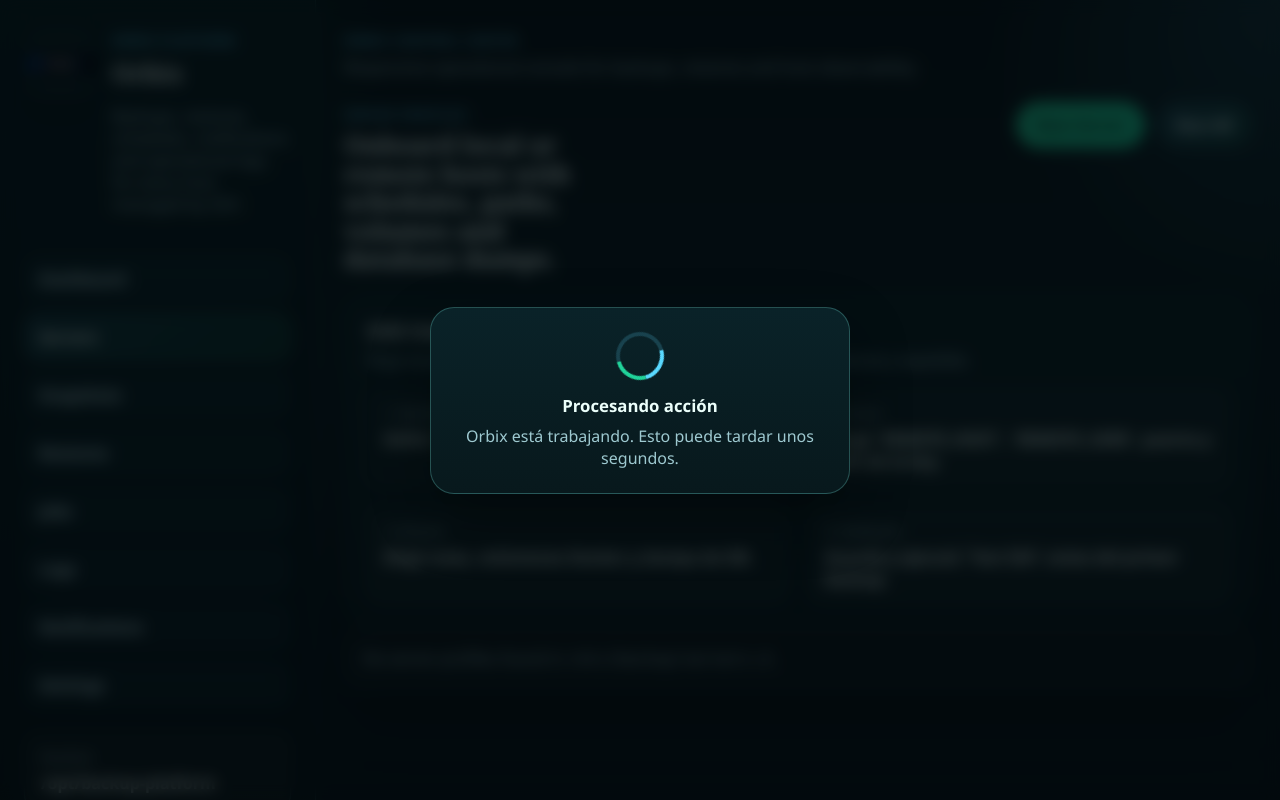
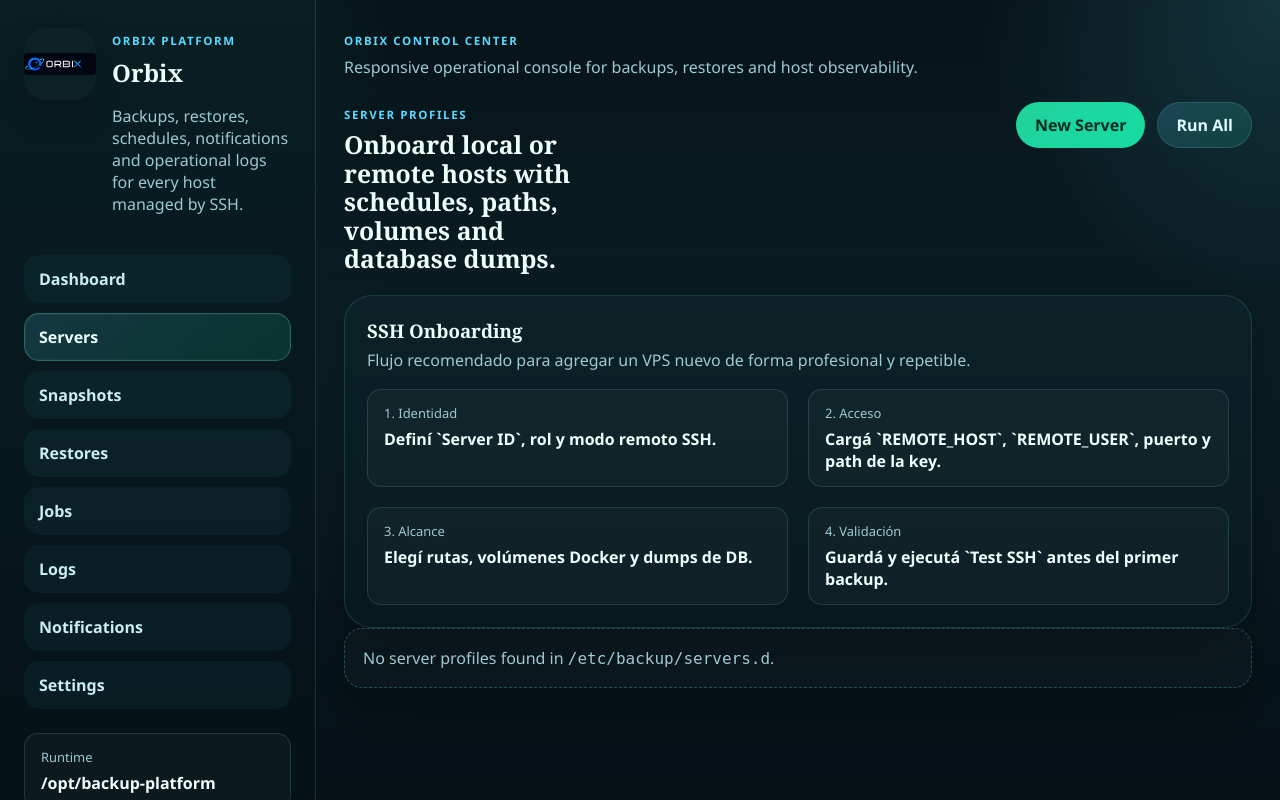
Before and after one commit to daniel1rosso/server-backups, a Flask app: page /servers in a window 1280 px wide. Run offline with Flask 3, Linux system fonts and the light colour scheme; parts of the project's set-up code (start-up, migrations or seed data) failed here and were passed over; some libraries are stand-ins or nearby versions.

Commit message:
Replace blocking loader with inline form loading

```diff
--- a/ui/static/styles.css
+++ b/ui/static/styles.css
@@ -736,51 +736,51 @@
   min-width: 120px;
 }
 
-.loading-overlay {
-  position: fixed;
-  inset: 0;
-  display: grid;
-  place-items: center;
-  padding: 24px;
-  background: rgba(2, 8, 10, 0.72);
-  backdrop-filter: blur(8px);
-  z-index: 100;
-}
-
-.loading-card {
-  width: min(420px, 100%);
-  padding: 24px;
-  border-radius: 24px;
-  border: 1px solid var(--line-strong);
-  background: linear-gradient(180deg, rgba(10, 35, 41, 0.98), rgba(8, 25, 29, 0.98));
-  box-shadow: var(--shadow-lg);
-  text-align: center;
-}
-
-.loading-card strong {
-  display: block;
-  margin-bottom: 8px;
-  font-size: 1.05rem;
-}
-
-.loading-card p {
-  margin: 0;
-  color: var(--muted);
-}
-
 .spinner {
-  width: 48px;
-  height: 48px;
-  margin: 0 auto 14px;
+  width: 18px;
+  height: 18px;
   border-radius: 999px;
-  border: 4px solid rgba(89, 217, 255, 0.18);
+  border: 3px solid rgba(89, 217, 255, 0.18);
   border-top-color: var(--sky);
   border-right-color: var(--green);
   animation: orbix-spin 0.9s linear infinite;
 }
 
-body.is-loading {
-  overflow: hidden;
+.btn.is-loading {
+  position: relative;
+  color: transparent !important;
+  pointer-events: none;
+}
+
+.btn.is-loading::after {
+  content: "";
+  position: absolute;
+  inset: 50% auto auto 50%;
+  width: 18px;
+  height: 18px;
+  margin-left: -9px;
+  margin-top: -9px;
+  border-radius: 999px;
+  border: 3px solid rgba(255, 255, 255, 0.25);
+  border-top-color: currentColor;
+  border-right-color: currentColor;
+  animation: orbix-spin 0.9s linear infinite;
+}
+
+.btn.primary.is-loading::after {
+  border-color: rgba(3, 44, 35, 0.25);
+  border-top-color: #032c23;
+  border-right-color: #032c23;
+}
+
+.loading-status {
+  margin: 0;
+  color: var(--muted);
+  font-size: 0.92rem;
+}
+
+.loading-status[hidden] {
+  display: none;
 }
 
 @keyframes orbix-spin {
--- a/ui/static/ui.js
+++ b/ui/static/ui.js
@@ -132,34 +132,30 @@
   };
 
   const initLoading = (scope = document) => {
-    const overlay = document.querySelector("[data-loading-overlay]");
-    if (!(overlay instanceof HTMLElement)) return;
-    const title = overlay.querySelector("strong");
-    const text = overlay.querySelector("p");
-
-    const resetLoading = () => {
-      overlay.hidden = true;
-      document.body.classList.remove("is-loading");
-    };
-
-    resetLoading();
-    window.addEventListener("pageshow", resetLoading);
-    window.addEventListener("load", resetLoading);
-
     scope.querySelectorAll("form").forEach((form) => {
       if (!(form instanceof HTMLFormElement) || form.dataset.loadingBound === "true") return;
       form.dataset.loadingBound = "true";
       form.addEventListener("submit", () => {
         const action = form.getAttribute("action") || "";
         if (form.dataset.skipLoading === "true" || action.startsWith("/actions/")) return;
-        if (title instanceof HTMLElement) {
-          title.textContent = form.dataset.loadingTitle || "Procesando acción";
+        form.classList.add("is-submitting");
+
+        const statusEl = form.querySelector("[data-loading-status]");
+        if (statusEl instanceof HTMLElement) {
+          statusEl.hidden = false;
+          statusEl.textContent = form.dataset.loadingMessage || "Orbix está procesando la solicitud...";
         }
-        if (text instanceof HTMLElement) {
-          text.textContent = form.dataset.loadingMessage || "Orbix está trabajando. Esto puede tardar unos segundos.";
-        }
-        overlay.hidden = false;
-        document.body.classList.add("is-loading");
+
+        form.querySelectorAll('button[type="submit"]').forEach((button) => {
+          if (!(button instanceof HTMLButtonElement)) return;
+          if (!button.dataset.originalText) {
+            button.dataset.originalText = button.textContent || "";
+          }
+          button.disabled = true;
+          button.classList.add("is-loading");
+          button.setAttribute("aria-busy", "true");
+          button.textContent = button.dataset.loadingText || "Cargando...";
+        });
       });
     });
   };
--- a/ui/templates/base.html
+++ b/ui/templates/base.html
@@ -66,13 +66,6 @@
         {% block content %}{% endblock %}
       </main>
     </div>
-    <div class="loading-overlay" data-loading-overlay hidden>
-      <div class="loading-card" role="status" aria-live="polite">
-        <div class="spinner" aria-hidden="true"></div>
-        <strong>Procesando acción</strong>
-        <p>Orbix está trabajando. Esto puede tardar unos segundos.</p>
-      </div>
-    </div>
     <script src="{{ url_for('static', filename='ui.js') }}"></script>
   </body>
 </html>
--- a/ui/templates/logs.html
+++ b/ui/templates/logs.html
@@ -17,7 +17,7 @@
         <p>Fetch logs directly over SSH or from the local host runtime.</p>
       </div>
     </header>
-    <form method="get" action="{{ url_for('logs_view') }}" class="form-grid" data-loading-message="Buscando logs y validando el origen seleccionado...">
+    <form method="get" action="{{ url_for('logs_view') }}" class="form-grid" data-loading-message="Buscando logs y validando el origen seleccionado..." data-loading-text="Buscando...">
       <div class="field">
         <label>Server</label>
         <select name="server_filename">
@@ -43,6 +43,7 @@
       <div class="form-actions span-2">
         <button class="btn primary" type="submit">Preview</button>
       </div>
+      <p class="loading-status span-2" data-loading-status hidden></p>
     </form>
   </article>
 
--- a/ui/templates/notifications.html
+++ b/ui/templates/notifications.html
@@ -22,13 +22,14 @@
         <p>These values are stored in <code>/etc/backup/global.env</code>.</p>
       </div>
     </header>
-    <form method="post" action="{{ url_for('save_notifications') }}" class="form-grid">
+    <form method="post" action="{{ url_for('save_notifications') }}" class="form-grid" data-loading-message="Guardando notificaciones..." data-loading-text="Guardando...">
       <div class="field"><label>Enabled</label><input name="TELEGRAM_ENABLED" value="{{ settings.TELEGRAM_ENABLED }}"></div>
       <div class="field"><label>Chat ID</label><input name="TELEGRAM_CHAT_ID" value="{{ settings.TELEGRAM_CHAT_ID }}"></div>
       <div class="field span-2"><label>Bot Token</label><input name="TELEGRAM_BOT_TOKEN" value="{{ settings.TELEGRAM_BOT_TOKEN }}"></div>
       <div class="form-actions span-2">
         <button class="btn primary" type="submit">Save Notifications</button>
       </div>
+      <p class="loading-status span-2" data-loading-status hidden></p>
     </form>
   </article>
 
--- a/ui/templates/servers.html
+++ b/ui/templates/servers.html
@@ -79,7 +79,7 @@
 
     <div class="server-admin" id="server-admin-{{ loop.index }}" hidden>
       <div class="panel-divider"></div>
-      <form method="post" action="{{ url_for('save_server') }}" class="form-grid">
+      <form method="post" action="{{ url_for('save_server') }}" class="form-grid" data-loading-message="Guardando configuración del server..." data-loading-text="Guardando...">
         <input type="hidden" name="filename" value="{{ server.filename }}">
         <div class="field"><label>Server ID</label><input name="SERVER_ID" value="{{ server.SERVER_ID }}"></div>
         <div class="field"><label>Role</label><input name="SOURCE_ROLE" value="{{ server.SOURCE_ROLE }}"></div>
@@ -123,6 +123,7 @@
         <div class="form-actions span-2">
           <button class="btn primary" type="submit">Save Profile</button>
         </div>
+        <p class="loading-status span-2" data-loading-status hidden></p>
       </form>
 
       <form class="danger-form" method="post" action="{{ url_for('delete_server') }}" onsubmit="return confirm('Delete this server profile?');">
@@ -145,7 +146,7 @@
       </div>
       <button class="btn ghost modal-close" type="button" data-modal-close>Cerrar</button>
     </header>
-    <form method="post" action="{{ url_for('save_server') }}" class="form-grid">
+    <form method="post" action="{{ url_for('save_server') }}" class="form-grid" data-loading-message="Creando nuevo server..." data-loading-text="Creando...">
       <div class="field"><label>Filename</label><input name="filename" placeholder="orbix-new-vps.env"></div>
       <div class="field"><label>Server ID</label><input name="SERVER_ID" placeholder="orbix-new-vps"></div>
       <div class="field"><label>Role</label><input name="SOURCE_ROLE" placeholder="generic-remote"></div>
@@ -172,6 +173,7 @@
       <div class="form-actions span-2">
         <button class="btn primary" type="submit">Create Server</button>
       </div>
+      <p class="loading-status span-2" data-loading-status hidden></p>
     </form>
   </div>
 </dialog>
--- a/ui/templates/settings.html
+++ b/ui/templates/settings.html
@@ -10,7 +10,7 @@
 </section>
 
 <section class="panel">
-  <form method="post" action="{{ url_for('save_settings') }}" class="form-grid">
+  <form method="post" action="{{ url_for('save_settings') }}" class="form-grid" data-loading-message="Guardando configuración global..." data-loading-text="Guardando...">
     <div class="field"><label>Backup Root</label><input name="BACKUP_ROOT" value="{{ settings.BACKUP_ROOT }}"></div>
     <div class="field"><label>State Dir</label><input name="STATE_DIR" value="{{ settings.STATE_DIR }}"></div>
     <div class="field"><label>Log Dir</label><input name="LOG_DIR" value="{{ settings.LOG_DIR }}"></div>
@@ -32,6 +32,7 @@
     <div class="form-actions span-2">
       <button class="btn primary" type="submit">Save Global Settings</button>
     </div>
+    <p class="loading-status span-2" data-loading-status hidden></p>
   </form>
 </section>
 
```
